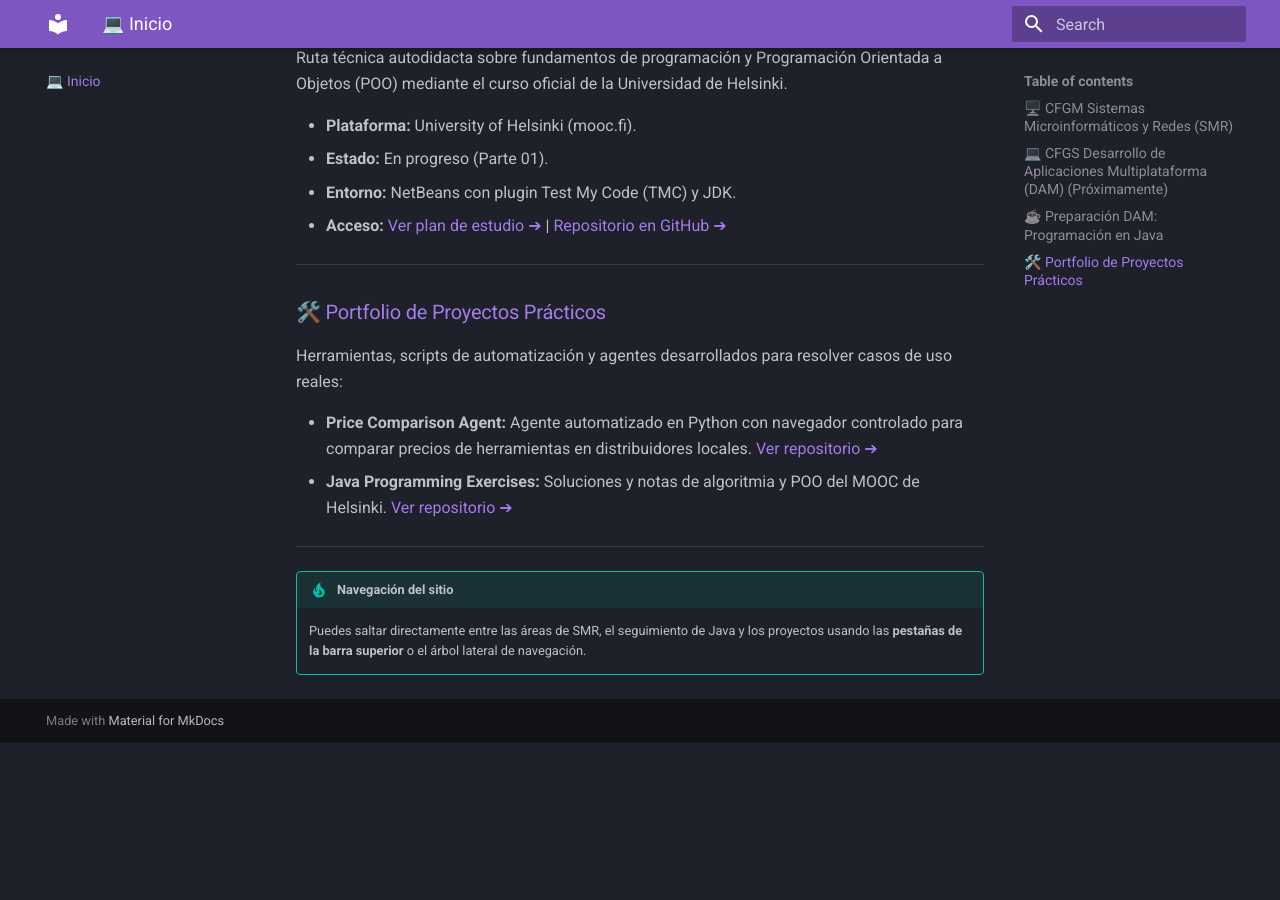
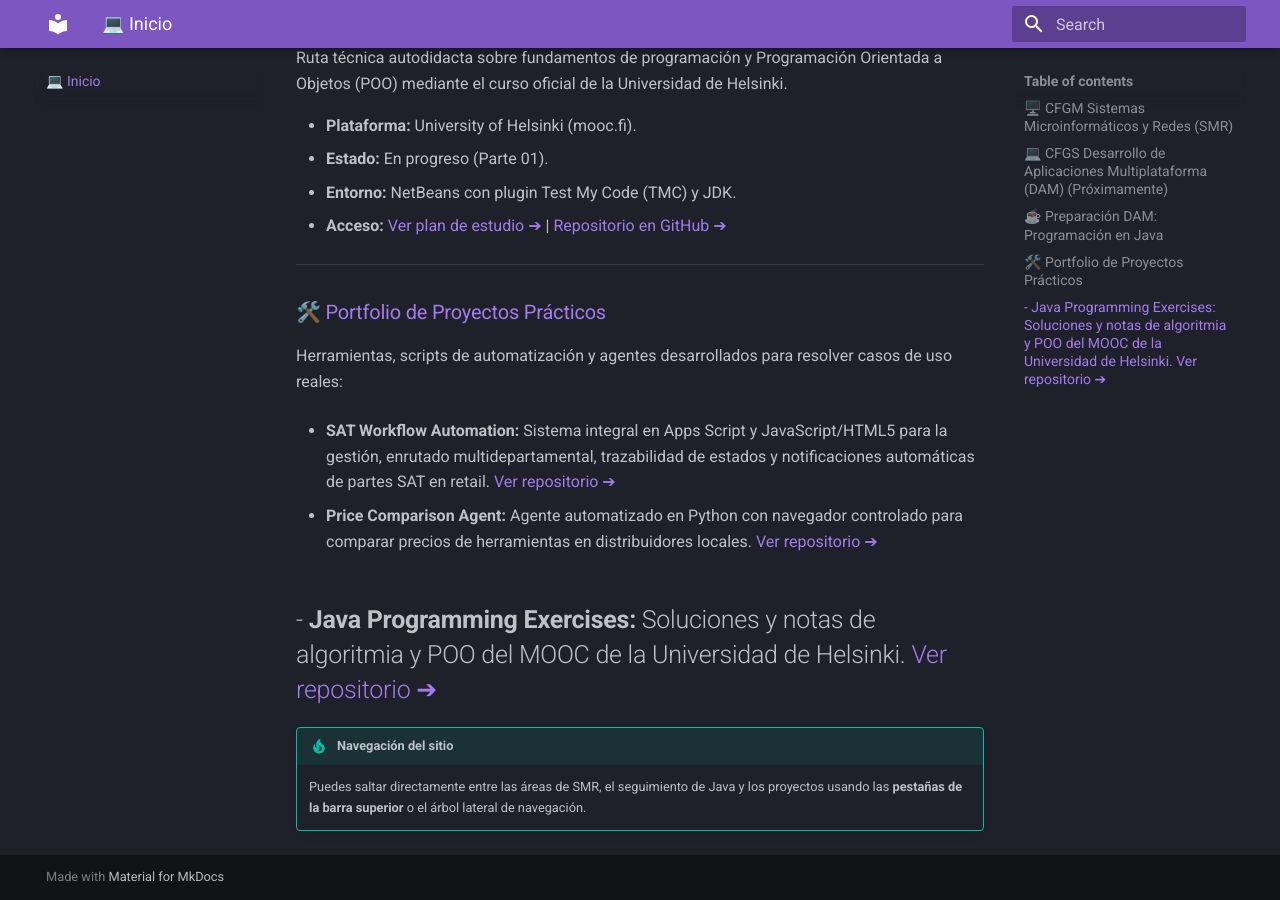
Before and after one commit to Beamspark/SMR-Apuntes, an MkDocs documentation site: the page built from docs/index.md, in a window 1280 px wide and 900 px high, scrolled down 1244 px. Built offline with MkDocs 1.6.1 and Material for MkDocs 9.7.7, drawn with Linux system fonts in a browser that asks for light colours; before the commit the page ends 1987 px from its top, so only the background shows below that.

Commit message:
Update index.md

```diff
--- a/docs/index.md
+++ b/docs/index.md
@@ -46,9 +46,11 @@ Ruta técnica autodidacta sobre fundamentos de programación y Programación Ori
 ### 🛠️ [Portfolio de Proyectos Prácticos](proyectos/index.md)
 Herramientas, scripts de automatización y agentes desarrollados para resolver casos de uso reales:
 
+- **SAT Workflow Automation:** Sistema integral en Apps Script y JavaScript/HTML5 para la gestión, enrutado multidepartamental, trazabilidad de estados y notificaciones automáticas de partes SAT en retail. [Ver repositorio ➔](https://github.com/Beamspark/sat-workflow-automation)
+
 - **Price Comparison Agent:** Agente automatizado en Python con navegador controlado para comparar precios de herramientas en distribuidores locales. [Ver repositorio ➔](https://github.com/Beamspark/price-comparison-agent)
-- **Java Programming Exercises:** Soluciones y notas de algoritmia y POO del MOOC de Helsinki. [Ver repositorio ➔](https://github.com/Beamspark/java-programming-mooc)
 
+- **Java Programming Exercises:** Soluciones y notas de algoritmia y POO del MOOC de la Universidad de Helsinki. [Ver repositorio ➔](https://github.com/Beamspark/java-programming-mooc)
 ---
 
 !!! tip "Navegación del sitio"
```
